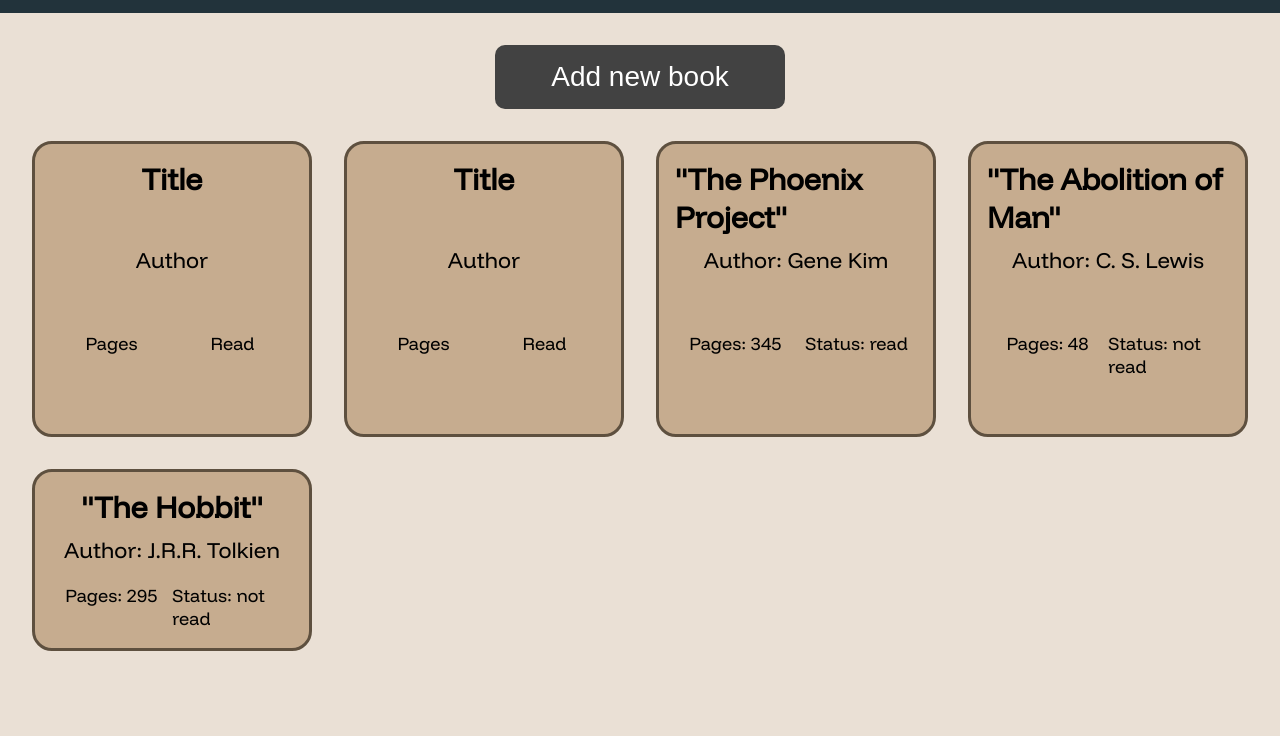
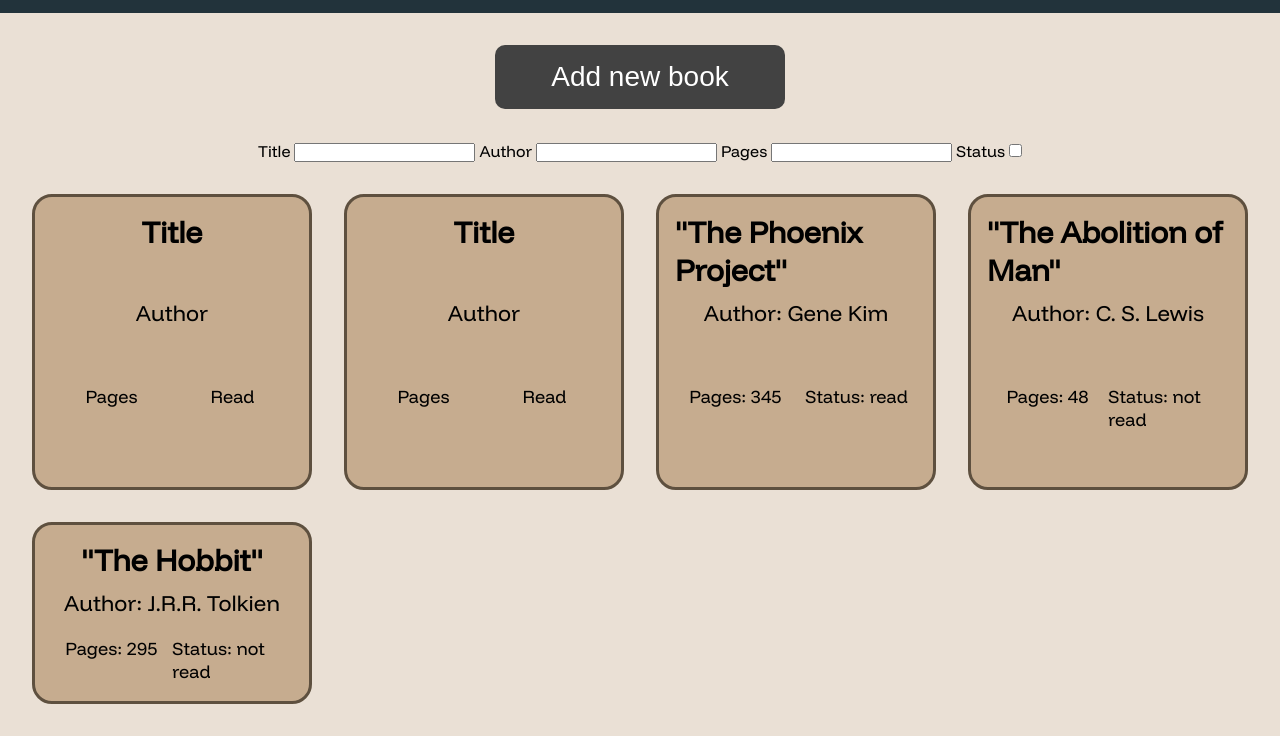
Before and after one commit to scuddi/odin-library, a plain HTML site: page index.html in a window 1280 px wide. Shown: the part 67-803 px from the top of the page. Drawn offline with Linux system fonts and the light colour scheme.

Commit message:
Add basic form and layouting on index.html

```diff
--- a/index.html
+++ b/index.html
@@ -15,7 +15,14 @@
     <section class="form-area">
         <button id="add-book">Add new book</button>
         <form>
-
+            <label for="title">Title</label>
+            <input type="text" name="title">
+            <label for="author">Author</label>
+            <input type="text" name="author">
+            <label for="pages">Pages</label>
+            <input type="number" name="pages">
+            <label for="status">Status</label>
+            <input type="checkbox" name="status">
         </form>
     </section>
     <section class="content" id="content">
--- a/style.css
+++ b/style.css
@@ -38,7 +38,9 @@ a img {
 .form-area {
     margin-top: 2em;
     display: flex;
-    justify-content: center;
+    flex-direction: column;
+    align-items: center;
+    gap: 2em;
 }
 
 #add-book {
```
